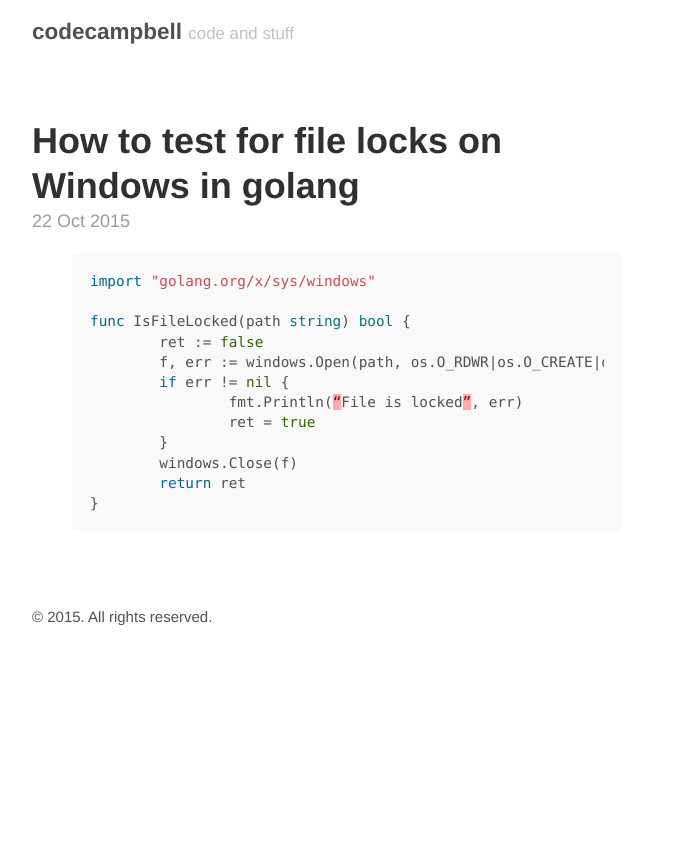
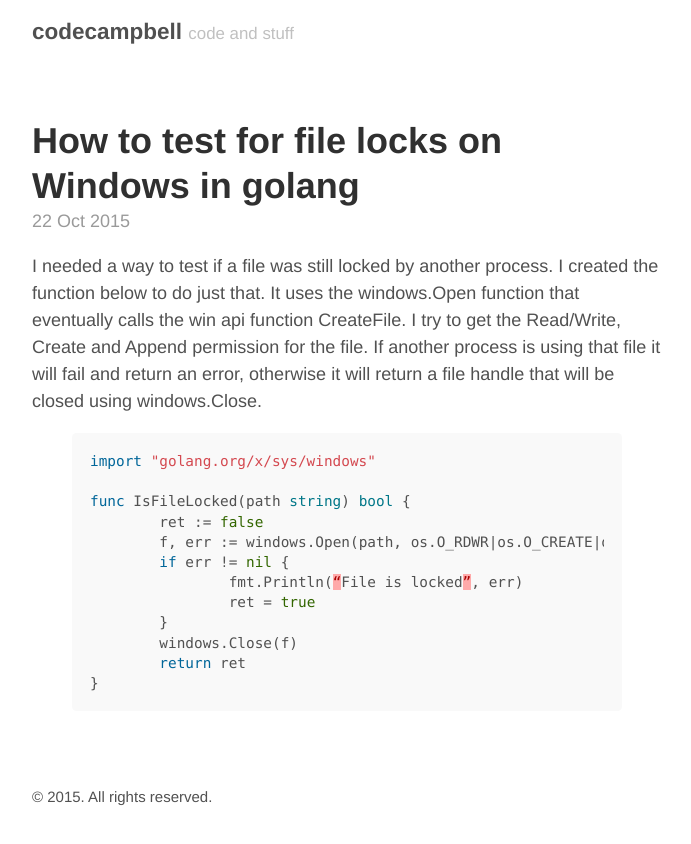
Before and after one commit to blaircamp/blaircamp.github.io, a Jekyll site: the page built from _posts/2015-10-22-another-post-test.markdown, in a window 1280 px wide. Shown: the top 844 px of the page, without its empty margins (293-984 px from the left). Built offline with Jekyll 4.4.1, drawn with Linux system fonts in a browser that asks for light colours.

Commit message:
Post update: How to test for file locks on Windows in golang

```diff
--- a/_posts/2015-10-22-another-post-test.markdown
+++ b/_posts/2015-10-22-another-post-test.markdown
@@ -3,6 +3,8 @@
 title: How to test for file locks on Windows in golang
 layout: post
 ---
+I needed a way to test if a file was still locked by another process.  I created the function below to do just that.  It uses the windows.Open function that eventually calls the win api function CreateFile.  I try to get the Read/Write, Create and Append permission for the file.  If another process is using that file it will fail and return an error, otherwise it will return a file handle that will be closed using windows.Close.
+
 {% highlight go %}
 import "golang.org/x/sys/windows"
 
```
